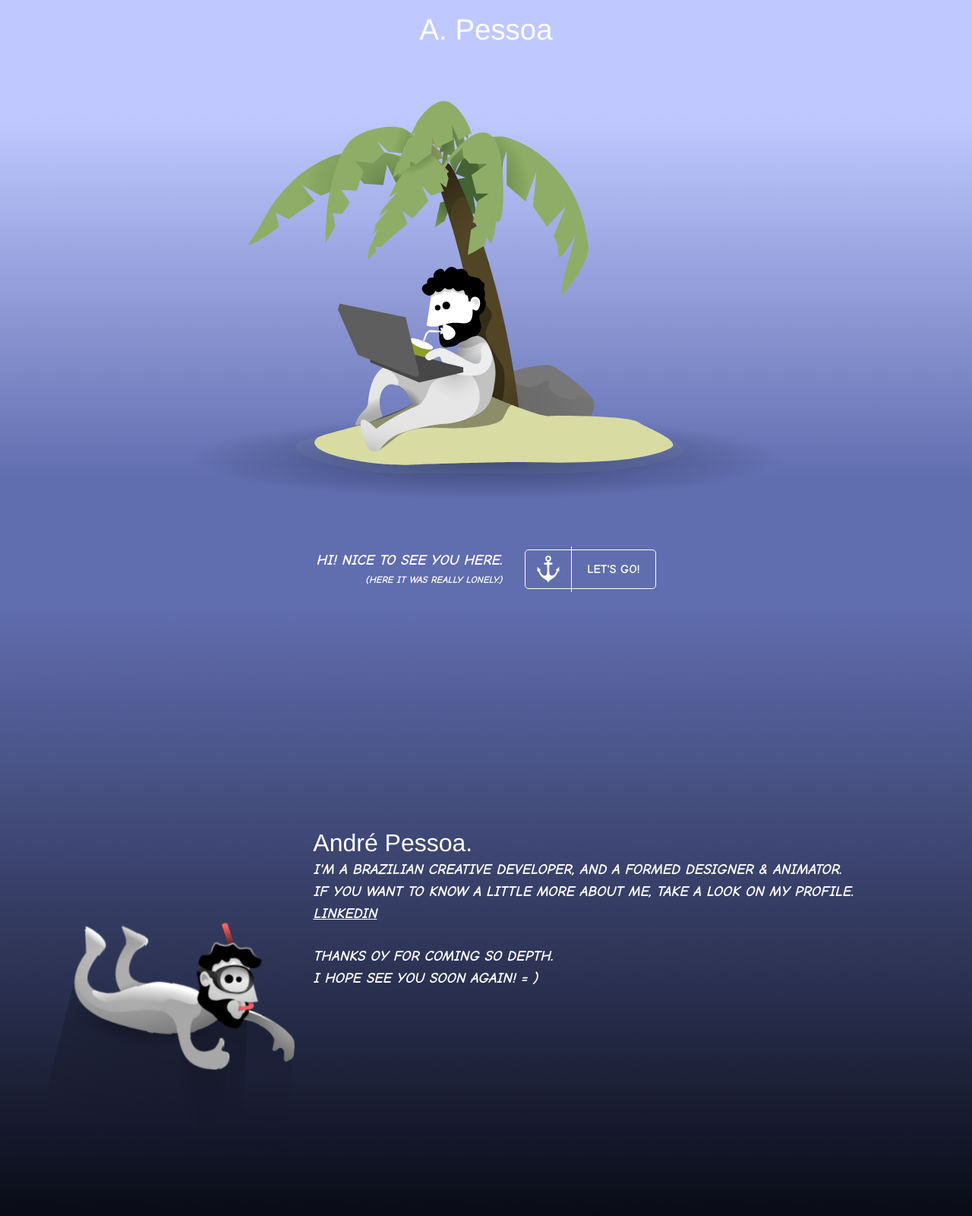
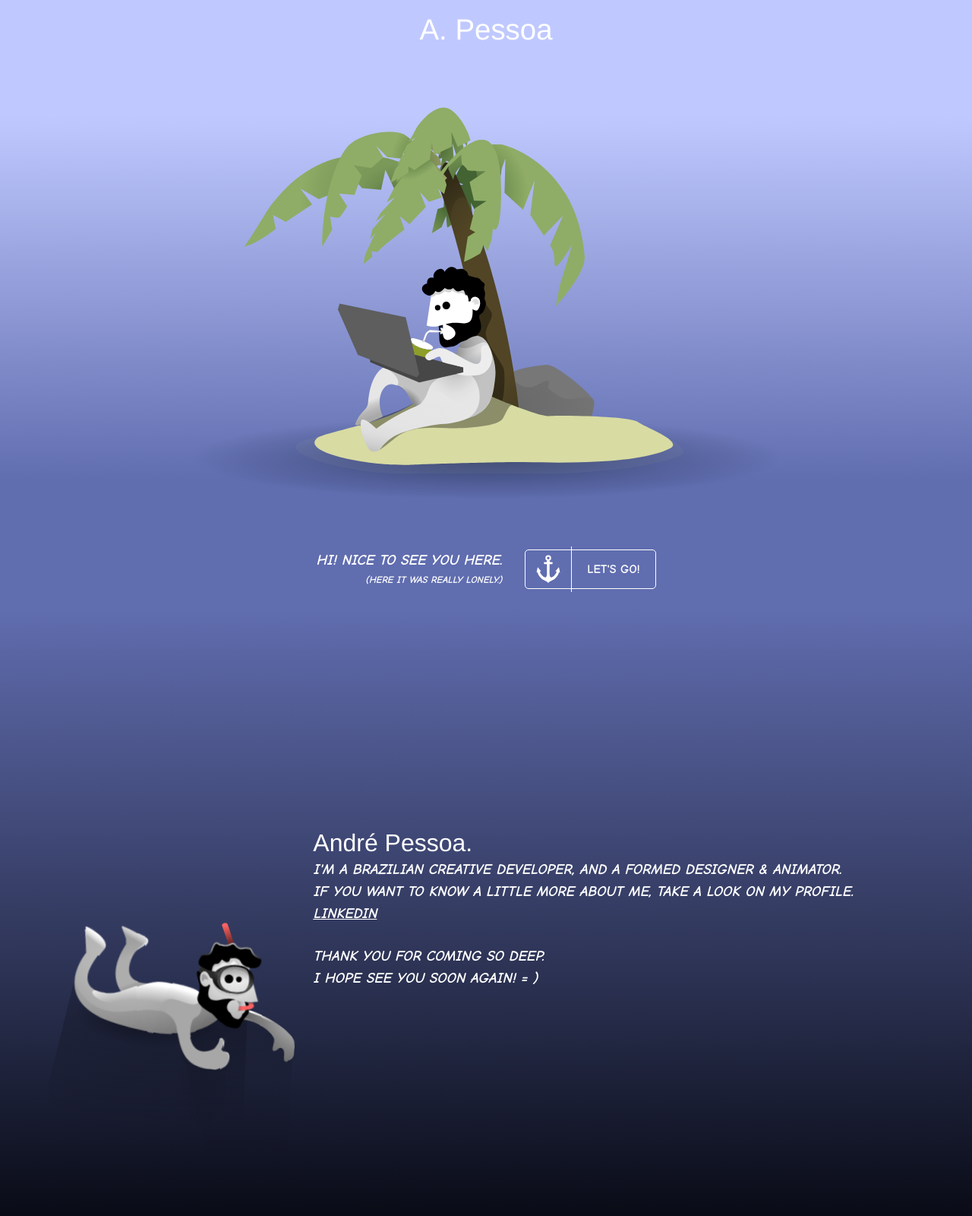
Before and after one commit to AndrePessoa/apessoa-site, a PHP site: page / in a window 1280 px wide. Shown: the whole page at 76% size. Run offline with PHP 8.4, Linux system fonts and the light colour scheme; some libraries are stand-ins or nearby versions; some web fonts are replaced.

Commit message:
Anima folhas8

```diff
--- a/public/index.php
+++ b/public/index.php
@@ -41,7 +41,7 @@
                 <p>If you want to know a little more about me, take a look on my profile.</p>
                 <p><a href="https://www.linkedin.com/in/andrepessoamendes/" rel=”noreferrer”>Linkedin</a></p>
                 <br>
-                <p>Thanks oy for coming so depth.</p>
+                <p>Thank you for coming so deep.</p>
                 <p>I hope see you soon again! = )</p>
             </div>
         </section>
--- a/public/resources/script.js
+++ b/public/resources/script.js
@@ -1,3 +1,11 @@
+// Fix mobile 100vh issue
+function defineDocumentVH() {
+  let vh = window.innerHeight * 0.01;
+  document.documentElement.style.setProperty('--vh', `${vh}px`);
+}
+window.addEventListener('resize', defineDocumentVH);
+defineDocumentVH();
+
 // Animate water line
 const islandTopElem = document.querySelector("#sand-high");
 const islandTopPoints = islandTopElem.getAttribute('d');
@@ -11,6 +19,9 @@ islandBottomElem.style= 'opacity: 0.05';
 
 const islandAnimatedElem = document.querySelector("#sand-animated");
 const islandAnimationOffset = offsetPathsValues(islandTopValues, islandBottomValues);
+
+const islandAnimatedLeaf1Elem = document.querySelector("#island #Layer_4");
+const islandAnimatedLeaf2Elem = document.querySelector("#island #Layer_5");
 
 function getPathValues(d){
   return d.split(/(?=[a-zA-Z,-])|(?<=[a-zA-Z,-])/gi);
@@ -48,6 +59,15 @@ function drawSeaWave(frame) {
   islandAnimatedElem.setAttribute('d', pathValues.join(''));
 }
 
+function drawLeaft(frame) {
+  const prop1 = getSinProportion(frame, 300);
+  const prop2 = getSinProportion(frame + 200, 400);
+  const rotate = 15 * prop1 * prop2 - 7.5;
+
+  islandAnimatedLeaf1Elem.style.transform = `rotate(${rotate}deg)`;
+  islandAnimatedLeaf2Elem.style.transform = `rotate(${rotate}deg)`;
+}
+
 
 // animate underwater effect
 
@@ -74,6 +94,7 @@ function tick(){
   try {
     drawSeaWave(frame);
     drawDrivingEffect(frame);
+    drawLeaft(frame);
   } catch (error) {
     paused = true
   }
```
Also changed, not shown: public/resources/anchor.svg, 1 other file.
